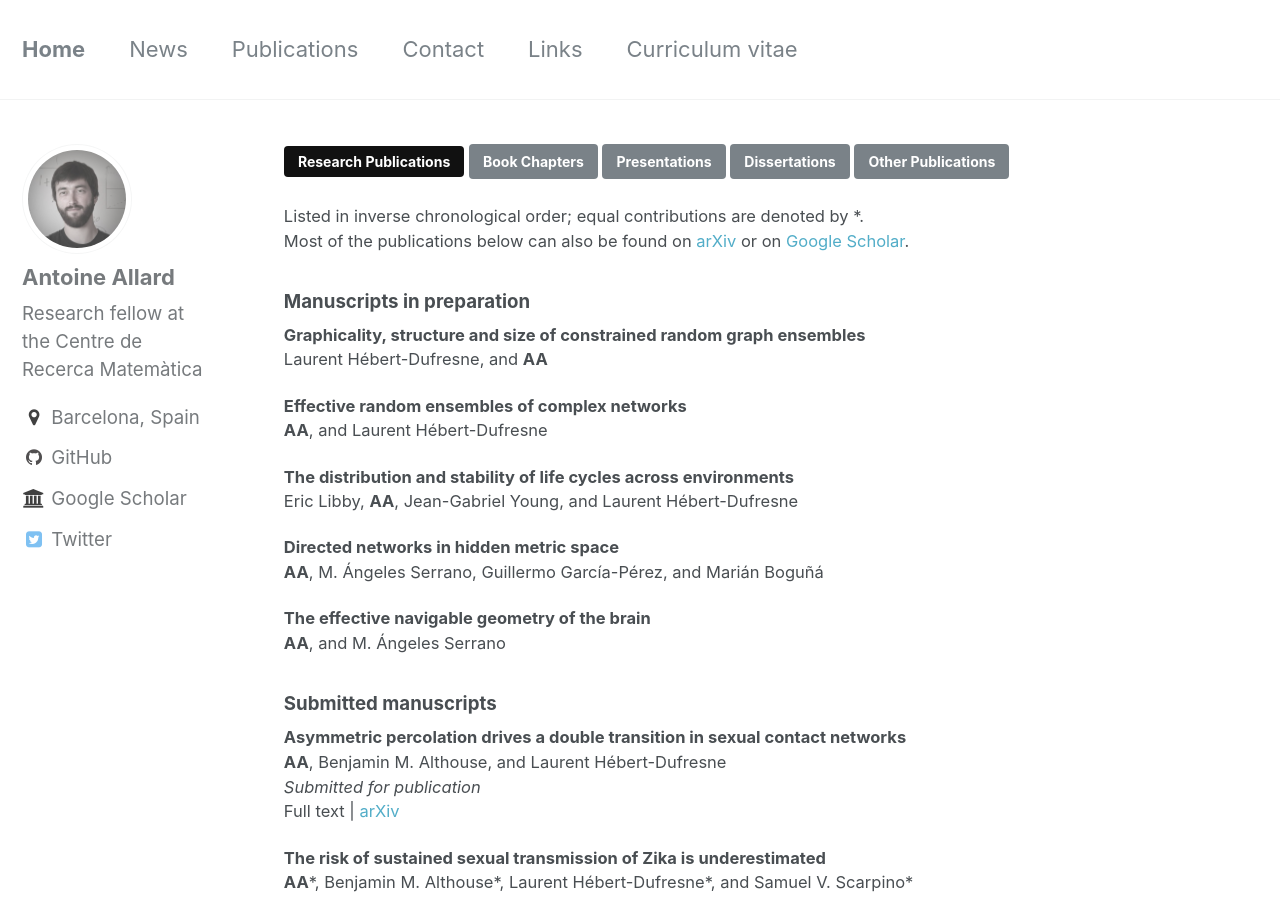
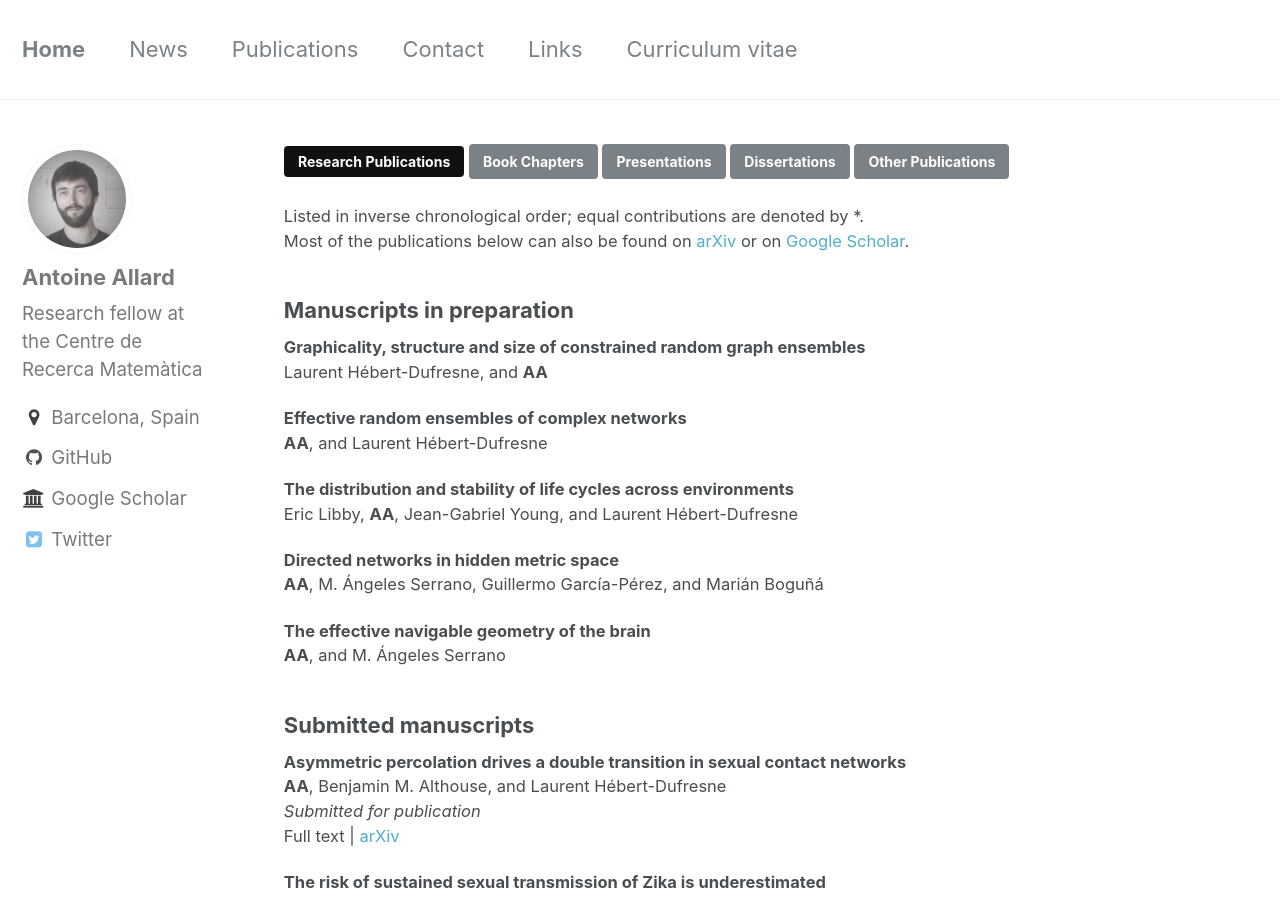
Before and after one commit to antoineallard/antoineallard.github.io, a Jekyll site: the page built from _pages/publications.md, in a window 1280 px wide and 900 px high. Built offline with Jekyll 4.4.1, drawn with Linux system fonts in a browser that asks for light colours.

```diff
--- a/_pages/publications.md
+++ b/_pages/publications.md
@@ -13,7 +13,7 @@ Listed in inverse chronological order; equal contributions are denoted by *.<br>
 Most of the publications below can also be found on [arXiv](http://www.arxiv.org/a/allard_a_1) or on [Google Scholar](http://scholar.google.ca/citations?user=7zq4KLMAAAAJ&hl=en).
 
 
-#### Manuscripts in preparation
+### Manuscripts in preparation
 
 **Graphicality, structure and size of constrained random graph ensembles**<br>
 Laurent H&eacute;bert-Dufresne, and **AA**
@@ -31,7 +31,7 @@ Eric Libby, **AA**, Jean-Gabriel Young, and Laurent H&eacute;bert-Dufresne
 **AA**, and M. &Aacute;ngeles Serrano
 
 
-#### Submitted manuscripts
+### Submitted manuscripts
 
 **Asymmetric percolation drives a double transition in sexual contact networks**<br>
 **AA**, Benjamin M. Althouse, and Laurent H&eacute;bert-Dufresne<br>
@@ -55,7 +55,7 @@ Laurent H&eacute;bert-Dufresne, **AA**, Pierre-Andr&eacute; No&euml;l, Jean-Gabr
   [arXiv](http://arxiv.org/abs/1607.04632)
 
 
-#### 2017
+### 2017
 
 <a id="wS1"></a>
 **The geometric nature of weights in real complex networks**<br>
@@ -67,7 +67,7 @@ Nature Communications 8, 14103 (2017)<br>
 &#x2605; [Nature Phys. Research Highlights](http://dx.doi.org/10.1038/nphys4046)
 
 
-#### 2016
+### 2016
 
 <a id="overlapping"></a>
 **Growing networks of overlapping communities with internal structure**<br>
@@ -116,7 +116,7 @@ Scientific Reports 6, 33441 (2016)<br>
 &#x2605; Featured in the section [*Econom&iacute;a* of the newspaper *El Peri&oacute;dico*.](http://www.elperiodico.com/es/noticias/economia/globalizacion-refuerza-grandes-potencias-comercio-mundial-5844783)
 
 
-#### 2015
+### 2015
 
 <a id="HPA"></a>
 **Complex networks as an emerging property of hierarchical preferential attachment**<br>
@@ -145,7 +145,7 @@ PLOS ONE 10, e0140133 (2015)<br>
   [Software](https://github.com/jg-you/cascading_detection)
 
 
-#### 2014
+### 2014
 
 <a id="Noel2014"></a>
 **Spreading dynamics on complex networks: a general stochastic approach**<br>
@@ -171,7 +171,7 @@ Physical Review E 89, 022801 (2014)<br>
 &#x2605; In the *Editors' Suggestions* section of Physical Review E.
 
 
-#### 2013
+### 2013
 
 <a id="Hebert-Dufresne2013b"></a>
 **Percolation on random networks with arbitrary k-core structure**<br>
@@ -191,7 +191,7 @@ Scientific Reports 3, 2171 (2013)<br>
 
 
 
-#### 2012
+### 2012
 
 **Bond percolation on a class of correlated and clustered random graphs**<br>
 **AA**, Laurent H&eacute;bert-Dufresne, Pierre-Andr&eacute; No&euml;l, Vincent Marceau, and Louis J. Dub&eacute;<br>
@@ -222,7 +222,7 @@ Physical Review E 85, 026108 (2012)<br>
   [arXiv](http://arxiv.org/abs/1109.0034)
 
 
-#### 2011
+### 2011
 
 **Structural Preferential Attachment: Network Organization beyond the Link**<br>
 Laurent H&eacute;bert-Dufresne, **AA**, Vincent Marceau, Pierre-Andr&eacute; No&euml;l, and Louis J. Dub&eacute;<br>
@@ -241,7 +241,7 @@ Physical Review E 84, 026105 (2011)<br>
   [arXiv](http://arxiv.org/abs/1103.4059)
 
 
-#### 2010
+### 2010
 
 **Propagation dynamics on networks featuring complex topologies**<br>
 Laurent H&eacute;bert-Dufresne, Pierre-Andr&eacute; No&euml;l, Vincent Marceau, **AA**, and Louis J. Dub&eacute;<br>
@@ -261,7 +261,7 @@ Physical Review E 82, 036116 (2010)<br>
   &#x2605; Also in the *Virtual Journal of Biological Physics Research*, issue 7, vol. 20 (2010)
 
 
-#### 2009
+### 2009
 
 **Heterogeneous Bond Percolation on Multitype Networks with an Application to Epidemic Dynamics**<br>
 **AA**, Pierre-Andr&eacute; No&euml;l, Louis J. Dub&eacute; and B. Pourbohloul<br>
```
